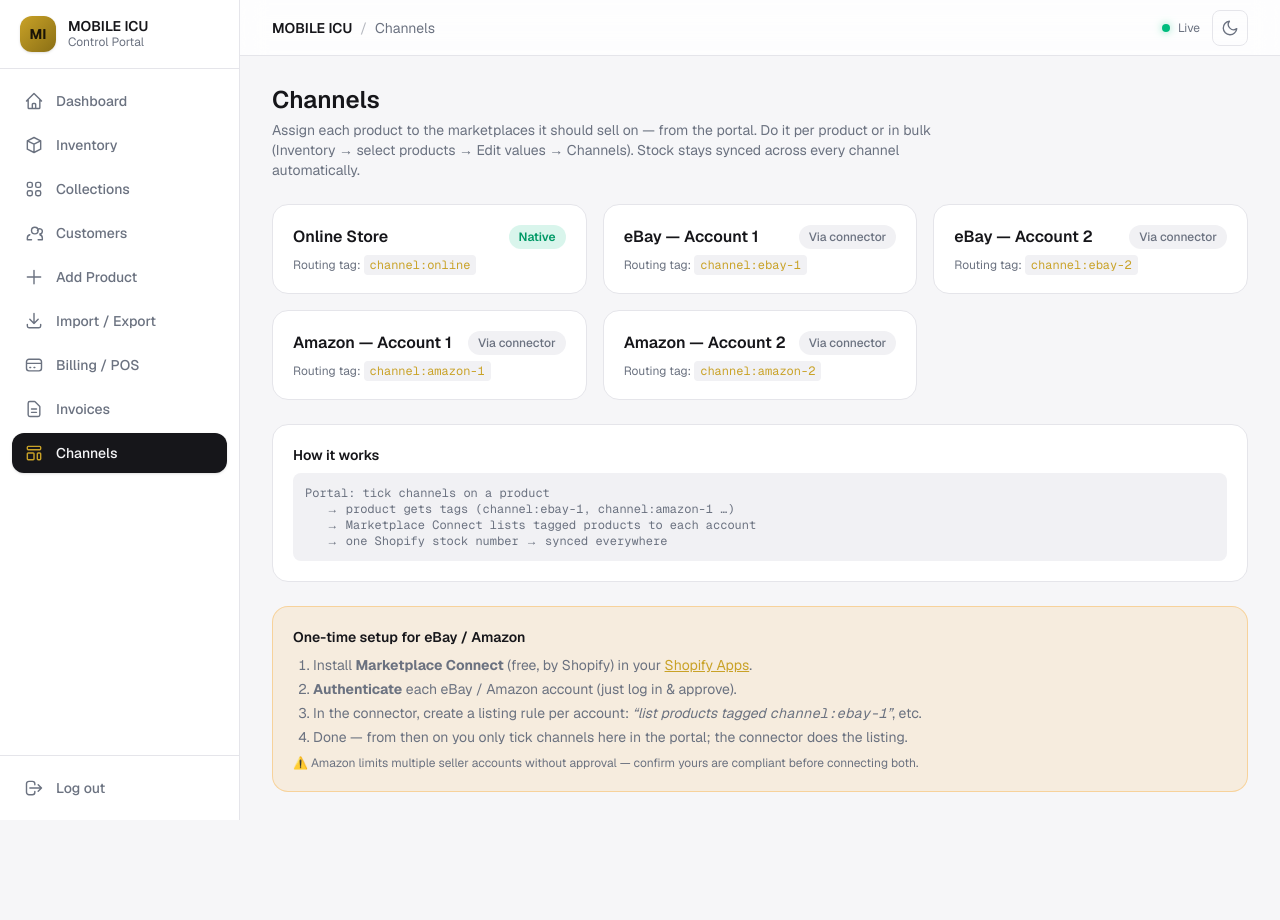
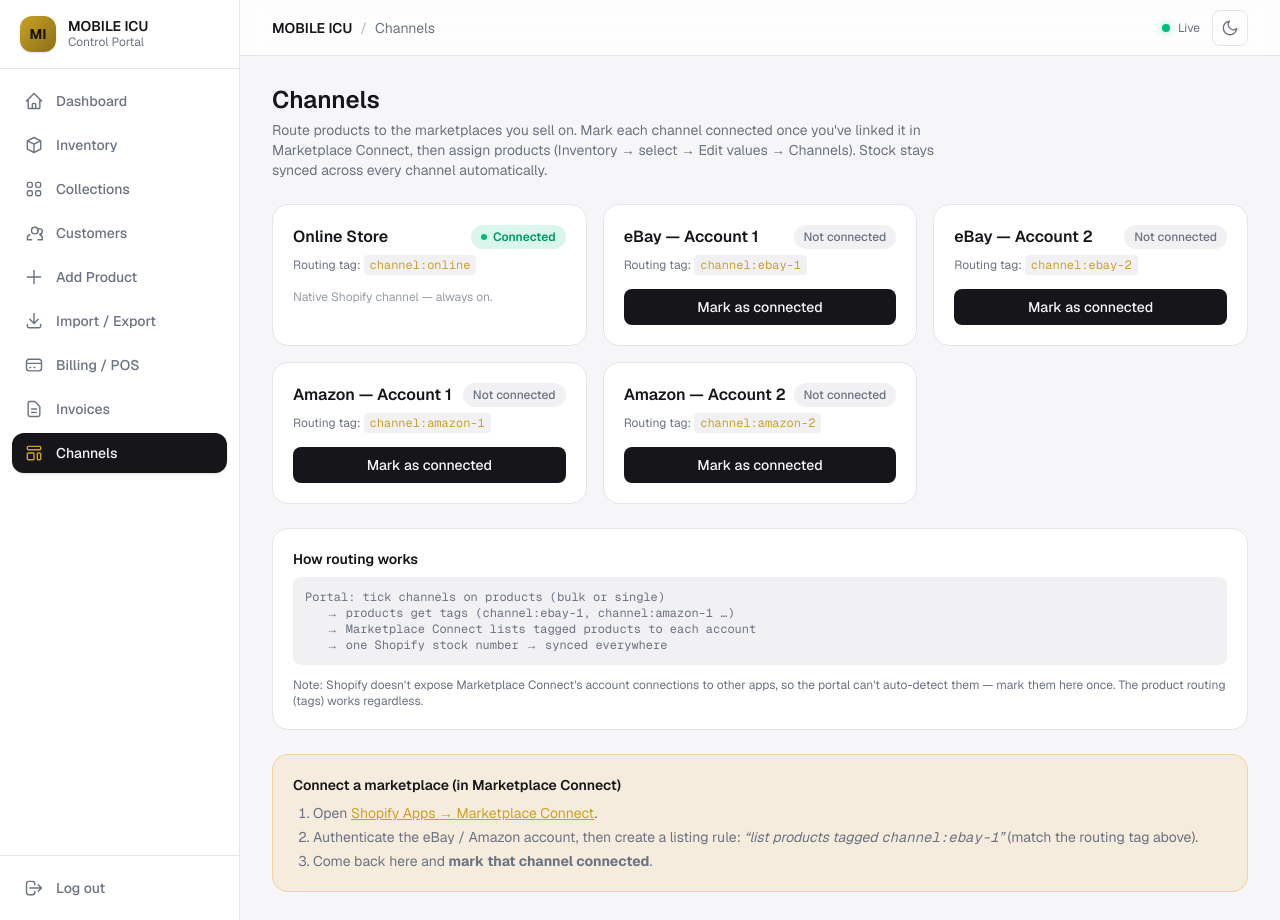
Before and after one commit to mobileicu12/mobileicu-portal, a Next.js app: page /channels in a window 1280 px wide. Before the commit the page ends 820 px from the top, so only its background shows below. Built offline with nearby package versions, Linux system fonts and the light colour scheme.

Commit message:
Portal: channels connection status (mark connected per channel) + honest routing model

```diff
--- a/app/(app)/channels/page.tsx
+++ b/app/(app)/channels/page.tsx
@@ -1,54 +1,105 @@
 "use client";
 
+import { useEffect, useState } from "react";
 import { CHANNELS } from "@/lib/channels";
 
 const STORE = "mobile-icu-cws";
+const LS_KEY = "mi-channels-connected";
 
 export default function ChannelsPage() {
+  const [connected, setConnected] = useState<string[]>([]);
+  const [loaded, setLoaded] = useState(false);
+
+  useEffect(() => {
+    try {
+      const v = localStorage.getItem(LS_KEY);
+      // Online Store is always connected (native Shopify channel).
+      const saved = v ? (JSON.parse(v) as string[]) : [];
+      setConnected(Array.from(new Set(["online", ...saved])));
+    } catch {
+      setConnected(["online"]);
+    }
+    setLoaded(true);
+  }, []);
+
+  function toggle(key: string) {
+    if (key === "online") return; // always on
+    setConnected((prev) => {
+      const next = prev.includes(key) ? prev.filter((k) => k !== key) : [...prev, key];
+      try {
+        localStorage.setItem(LS_KEY, JSON.stringify(next.filter((k) => k !== "online")));
+      } catch {}
+      return next;
+    });
+  }
+
   return (
     <div className="px-8 py-7">
       <h1 className="text-2xl font-semibold text-ink">Channels</h1>
       <p className="mt-1 max-w-2xl text-sm text-muted">
-        Assign each product to the marketplaces it should sell on — from the portal. Do it per
-        product or in bulk (Inventory → select products → Edit values → Channels). Stock stays
-        synced across every channel automatically.
+        Route products to the marketplaces you sell on. Mark each channel connected once you&apos;ve
+        linked it in Marketplace Connect, then assign products (Inventory → select → Edit values →
+        Channels). Stock stays synced across every channel automatically.
       </p>
 
       <div className="mt-6 grid gap-4 sm:grid-cols-2 lg:grid-cols-3">
-        {CHANNELS.map((c) => (
+        {CHANNELS.map((c) => {
+          const isOn = connected.includes(c.key);
+          return (
             <div key={c.key} className="rounded-2xl border border-line bg-surface p-5">
               <div className="flex items-center justify-between">
                 <p className="font-semibold text-ink">{c.label}</p>
-              {c.key === "online" ? (
-                <span className="rounded-full bg-emerald-500/15 px-2.5 py-1 text-xs font-semibold text-emerald-600">Native</span>
+                {isOn ? (
+                  <span className="flex items-center gap-1.5 rounded-full bg-emerald-500/15 px-2.5 py-1 text-xs font-semibold text-emerald-600">
+                    <span className="h-1.5 w-1.5 rounded-full bg-emerald-500" /> Connected
+                  </span>
                 ) : (
-                <span className="rounded-full bg-subtle px-2.5 py-1 text-xs font-medium text-muted">Via connector</span>
+                  <span className="rounded-full bg-subtle px-2.5 py-1 text-xs font-medium text-muted">Not connected</span>
                 )}
               </div>
               <p className="mt-2 text-xs text-muted">
                 Routing tag: <code className="rounded bg-subtle px-1.5 py-0.5 text-accent">{c.tag}</code>
               </p>
+              {c.key !== "online" && loaded && (
+                <button
+                  onClick={() => toggle(c.key)}
+                  className={`mt-4 w-full rounded-lg px-4 py-2 text-sm font-medium transition ${
+                    isOn
+                      ? "border border-line text-muted hover:border-red-500/40 hover:text-red-500"
+                      : "bg-ink text-bg hover:bg-accent hover:text-accentfg"
+                  }`}
+                >
+                  {isOn ? "Mark as not connected" : "Mark as connected"}
+                </button>
+              )}
+              {c.key === "online" && (
+                <p className="mt-4 text-xs text-muted/70">Native Shopify channel — always on.</p>
+              )}
             </div>
-        ))}
+          );
+        })}
       </div>
 
       <div className="mt-6 rounded-2xl border border-line bg-surface p-5">
-        <h2 className="text-sm font-semibold text-ink">How it works</h2>
-        <pre className="mt-2 overflow-x-auto rounded-lg bg-subtle p-3 text-xs text-muted">{`Portal: tick channels on a product
-   → product gets tags (channel:ebay-1, channel:amazon-1 …)
+        <h2 className="text-sm font-semibold text-ink">How routing works</h2>
+        <pre className="mt-2 overflow-x-auto rounded-lg bg-subtle p-3 text-xs text-muted">{`Portal: tick channels on products (bulk or single)
+   → products get tags (channel:ebay-1, channel:amazon-1 …)
    → Marketplace Connect lists tagged products to each account
    → one Shopify stock number → synced everywhere`}</pre>
+        <p className="mt-3 text-xs text-muted">
+          Note: Shopify doesn&apos;t expose Marketplace Connect&apos;s account connections to other
+          apps, so the portal can&apos;t auto-detect them — mark them here once. The product routing
+          (tags) works regardless.
+        </p>
       </div>
 
       <div className="mt-6 rounded-2xl border border-amber-500/30 bg-amber-500/10 p-5 text-sm text-ink">
-        <p className="font-semibold">One-time setup for eBay / Amazon</p>
+        <p className="font-semibold">Connect a marketplace (in Marketplace Connect)</p>
         <ol className="mt-2 list-decimal space-y-1 pl-5 text-muted">
-          <li>Install <strong>Marketplace Connect</strong> (free, by Shopify) in your <a className="text-accent underline" href={`https://admin.shopify.com/store/${STORE}/apps`} target="_blank" rel="noreferrer">Shopify Apps</a>.</li>
-          <li><strong>Authenticate</strong> each eBay / Amazon account (just log in &amp; approve).</li>
-          <li>In the connector, create a listing rule per account: <em>“list products tagged <code>channel:ebay-1</code>”</em>, etc.</li>
-          <li>Done — from then on you only tick channels here in the portal; the connector does the listing.</li>
+          <li>Open <a className="text-accent underline" href={`https://admin.shopify.com/store/${STORE}/apps`} target="_blank" rel="noreferrer">Shopify Apps → Marketplace Connect</a>.</li>
+          <li>Authenticate the eBay / Amazon account, then create a listing rule: <em>“list products tagged <code>channel:ebay-1</code>”</em> (match the routing tag above).</li>
+          <li>Come back here and <strong>mark that channel connected</strong>.</li>
         </ol>
-        <p className="mt-2 text-xs text-muted">⚠️ Amazon limits multiple seller accounts without approval — confirm yours are compliant before connecting both.</p>
       </div>
     </div>
   );
```
Lines whose indentation alone changed are shown as unchanged.
